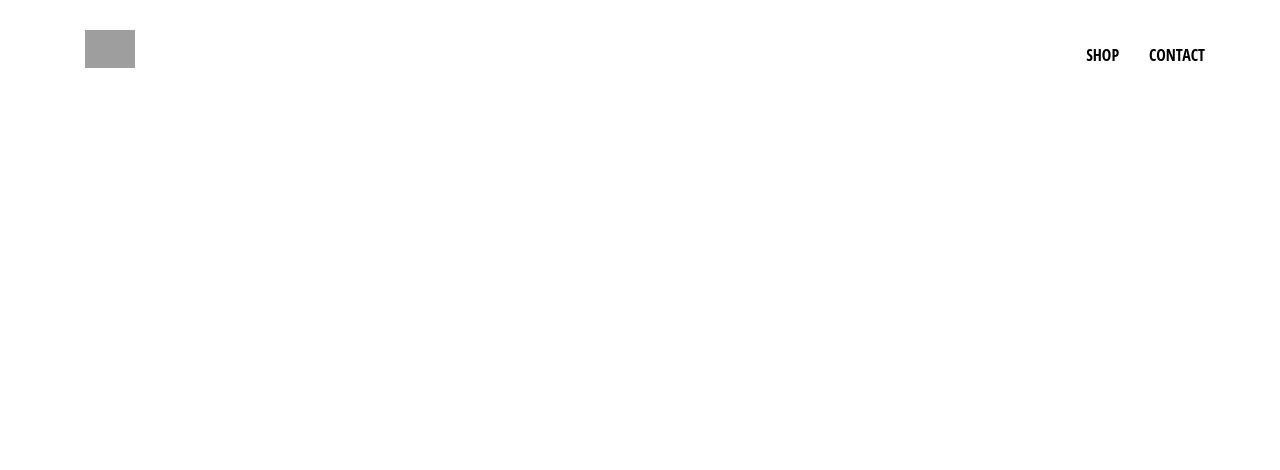
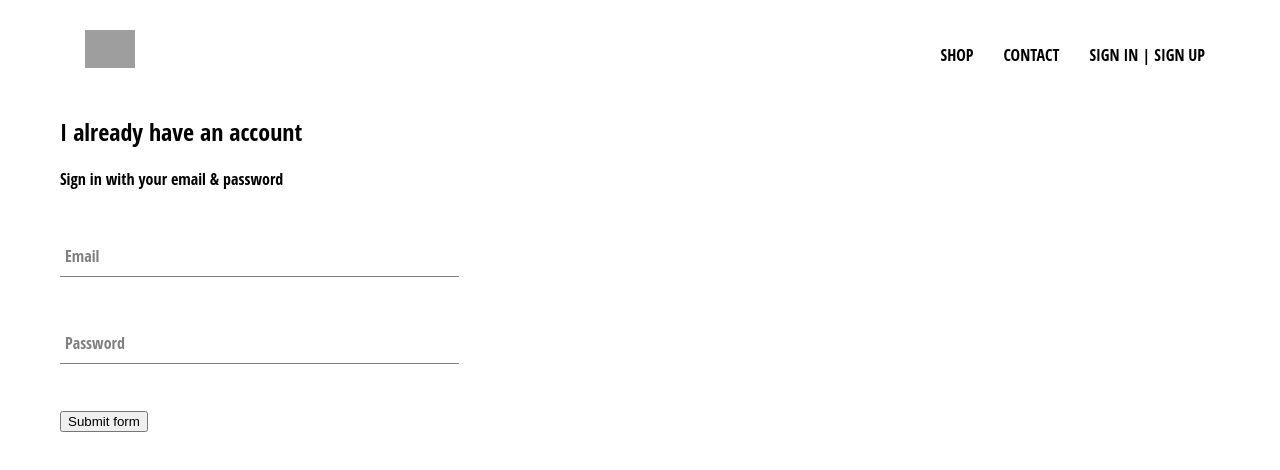
Before and after one commit to tom2kota/react-store-02, a React (Create React App) app: page /signin in a window 1280 px wide. Shown: the top 470 px of the page. Built offline with nearby package versions, Linux system fonts and the light colour scheme; grey boxes are pictures that could not be loaded; the HTML template or start-up script is replaced by a standard one.

Commit message:
Add SignIn page and FormInput component

```diff
--- a/src/components/container/App.js
+++ b/src/components/container/App.js
@@ -8,6 +8,7 @@
 import {CategoryFive} from "../categories/CategoryFive";
 import {ShopPage} from "../../pages/shop/ShopPage";
 import {Header} from "../header/Header";
+import {SignInUp} from "../../pages/sign-in-up/SignInUp";
 
 export const App = () => (
     <div>
@@ -16,6 +17,8 @@
             <Switch>
                 <Route exact path="/" component={HomePage}/>
                 <Route path="/shop" component={ShopPage}/>
+                <Route path="/signin" component={SignInUp}/>
+
                 <Route path="/category_1" component={CategoryOne}/>
                 <Route path="/category_2" component={CategoryTwo}/>
                 <Route path="/category_3" component={CategoryThree}/>
--- /dev/null
+++ b/src/components/form-input/FormInput.js
@@ -0,0 +1,14 @@
+import React from "react";
+
+import './FormInput.scss'
+
+export const FormInput = ({handleChange, label, ...otherProps}) => (
+    <div className='group'>
+        <input className='form-input' onChange={handleChange} {...otherProps}/>
+        {
+            label ? (
+                <label className={`${otherProps.value.length ? 'shrink' : ''}  form-input-label`}>{label}</label>
+            ) : null
+        }
+    </div>
+)
--- /dev/null
+++ b/src/components/form-input/FormInput.scss
@@ -0,0 +1,54 @@
+$sub-color: grey;
+$main-color: black;
+
+@mixin shrinkLabel {
+  top: -14px;
+  font-size: 12px;
+  color: $main-color;
+}
+
+.group {
+  position: relative;
+  margin: 45px 0;
+
+  .form-input {
+    background: none;
+    background-color: white;
+    color: $sub-color;
+    font-size: 18px;
+    padding: 10px 10px 10px 5px;
+    display: block;
+    width: 100%;
+    border: none;
+    border-radius: 0;
+    border-bottom: 1px solid $sub-color;
+    margin: 25px 0;
+
+    &:focus {
+      outline: none;
+    }
+
+    &:focus ~ .form-input-label {
+      @include shrinkLabel();
+    }
+  }
+
+  input[type='password'] {
+    letter-spacing: 0.3em;
+  }
+
+  .form-input-label {
+    color: $sub-color;
+    font-size: 16px;
+    font-weight: normal;
+    position: absolute;
+    pointer-events: none;
+    left: 5px;
+    top: 10px;
+    transition: 300ms ease all;
+
+    &.shrink {
+      @include shrinkLabel();
+    }
+  }
+}
--- a/src/components/header/Header.js
+++ b/src/components/header/Header.js
@@ -5,16 +5,26 @@
 
 export const Header = () => (
     <div className='header'>
+
         <Link to='/' className='logo-container'>
             <img src={imgLogo} alt='Logo'/>
         </Link>
+
         <div className='options'>
             <Link to='/shop' className='option'>
                 Shop
             </Link>
+
             <Link to='/shop' className='option'>
                 Contact
             </Link>
+
+            <Link to='/signin' className='option'>
+                Sign In | Sign Up
+            </Link>
+
         </div>
+
+
     </div>
 )
--- /dev/null
+++ b/src/components/sign-in/SignIn.js
@@ -0,0 +1,49 @@
+import React, {Component} from "react";
+
+import './SignIn.scss'
+import {FormInput} from "../form-input/FormInput";
+
+export class SignIn extends Component {
+
+    state = {
+        email: '',
+        password: ''
+    }
+
+    handleSubmit = (event) => {
+        event.preventDefault();
+        console.log('submit');
+        this.setState({email: '', password: ''})
+    }
+
+    handleChange = (event) => {
+        console.log('change');
+        const {value, name} = event.target;
+        this.setState({[name]: value})
+    }
+
+    render() {
+
+        return (
+            <div className='sign-in'>
+                <h2>I already have an account</h2>
+                <span>Sign in with your email & password</span>
+
+                <form onSubmit={this.handleSubmit}>
+                    {/*<label>Email</label>*/}
+                    {/*<input name='email' type='email' value={this.state.email} required onChange={this.handleChange}/>*/}
+                    {/*<label>Password</label>*/}
+                    {/*<input name='password' type='password' value={this.state.password} required onChange={this.handleChange}/>*/}
+
+                    <FormInput name='email' type='email' label='Email' value={this.state.email} required
+                               handleChange={this.handleChange}/>
+                    <FormInput name='password' type='password' label='Password' value={this.state.password} required
+                               handleChange={this.handleChange}/>
+                    <input type='submit' value='Submit form'/>
+                </form>
+
+
+            </div>
+        )
+    }
+}
--- /dev/null
+++ b/src/components/sign-in/SignIn.scss
@@ -0,0 +1,3 @@
+.sign-in{
+  width: 30vw;
+}
--- /dev/null
+++ b/src/pages/sign-in-up/SignInUp.js
@@ -0,0 +1,10 @@
+import React from "react";
+
+import './SignInUp.scss'
+import {SignIn} from "../../components/sign-in/SignIn";
+
+export const SignInUp = () => (
+    <div>
+        <SignIn/>
+    </div>
+)
```
Also changed, not shown: src/pages/sign-in-up/SignInUp.scss (added).
